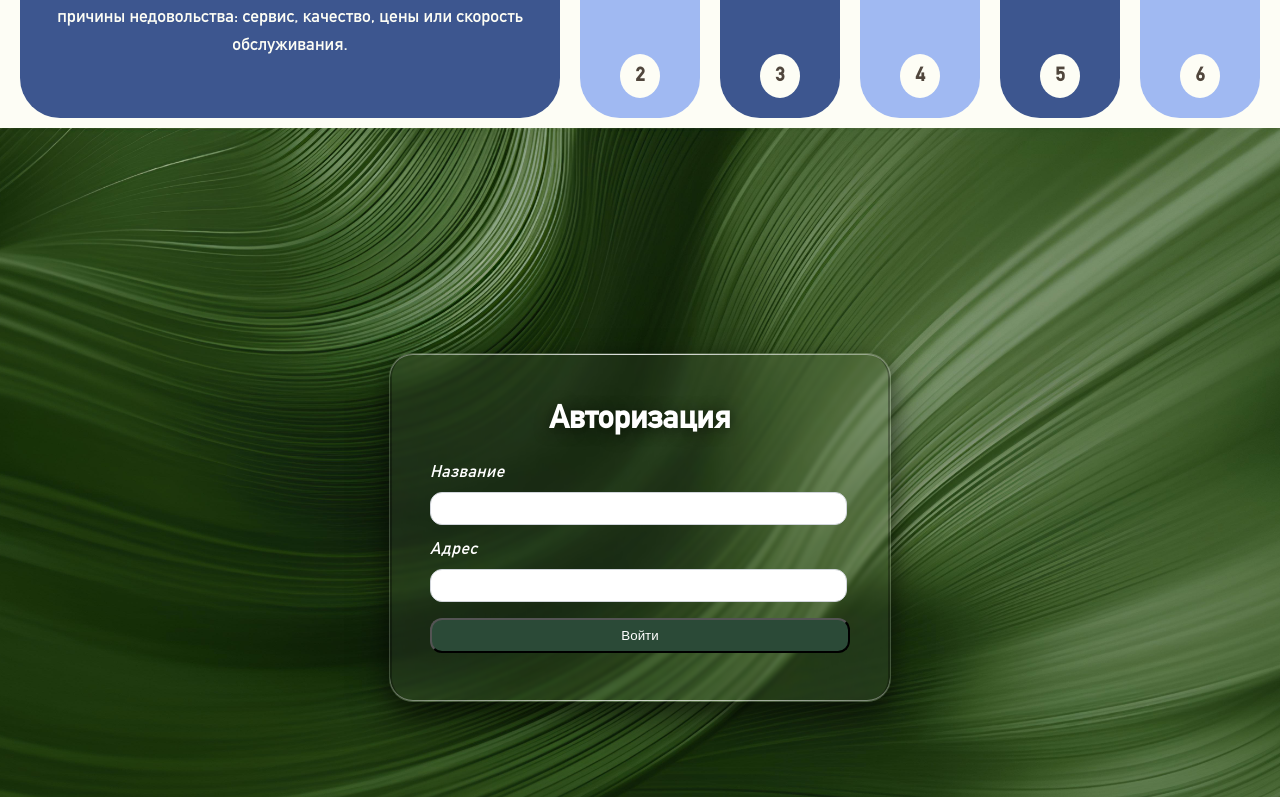
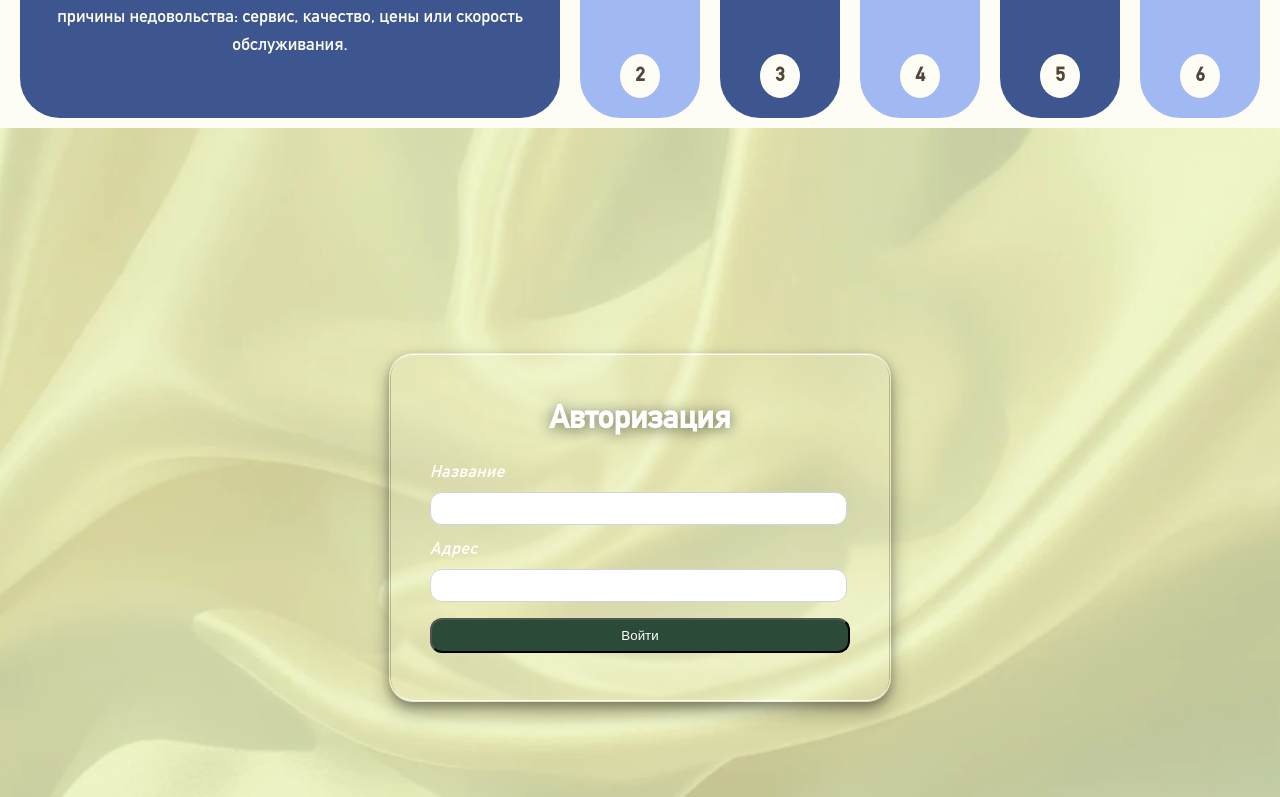
Before and after one commit to HasanovTimur9/review-analysis, a React (Vite) app in the folder frontend/frontend-review-analysis/: page / in a window 1280 px wide. Shown: the part 4122-4919 px from the top of the page. Built offline with nearby package versions, Linux system fonts and the light colour scheme.

Commit message:
фон авторизации и цвет формы

```diff
--- a/frontend/frontend-review-analysis/src/styles/LoginPage.css
+++ b/frontend/frontend-review-analysis/src/styles/LoginPage.css
@@ -32,7 +32,7 @@ label {
     overflow-y: auto;
     width: 100%;
     height: 100%;
-    background: url('../images/ceramic (1).jpeg') no-repeat center center;
+    background: url('../images/background.webp') no-repeat center center;
     background-size: cover;
 }
 
@@ -50,17 +50,15 @@ label {
     /* Основная "стеклянная" рамка + белая подсветка сверху/снизу */
     border: 1px solid rgba(255, 255, 255, 0.15);
     box-shadow:
-                /* Белая яркая подсветка сверху и снизу */
-            0 -1px 0 rgba(255, 255, 255, 0.4) inset,
-            0 1px 0 rgba(255, 255, 255, 0.4) inset,
-
+        /* Белая яркая подсветка сверху и снизу */
+            0 -1px 0 rgb(255, 255, 255) inset,
+            0 1px 0 rgb(255, 255, 255) inset,
                 /* Тёмные боковые и нижняя тени */
-            -2px 0 0 rgba(0, 0, 0, 0.3) inset,
-            2px 0 0 rgba(0, 0, 0, 0.3) inset,
-            0 8px 20px rgba(0, 0, 0, 0.35),
-
+            -1px 0 0 rgba(0, 0, 0, 0.2) inset,
+            1px 0 0 rgba(0, 0, 0, 0.2) inset,
+            0 4px 10px rgba(0, 0, 0, 0.25),
                 /* Общая глубина и "парение" */
-            0 20px 40px rgba(0, 0, 0, 0.4);
+            0 10px 20px rgba(0, 0, 0, 0.3);
 }
 
 .login-box::before {
```
Also changed, not shown: frontend/frontend-review-analysis/src/images/background.webp (added).
